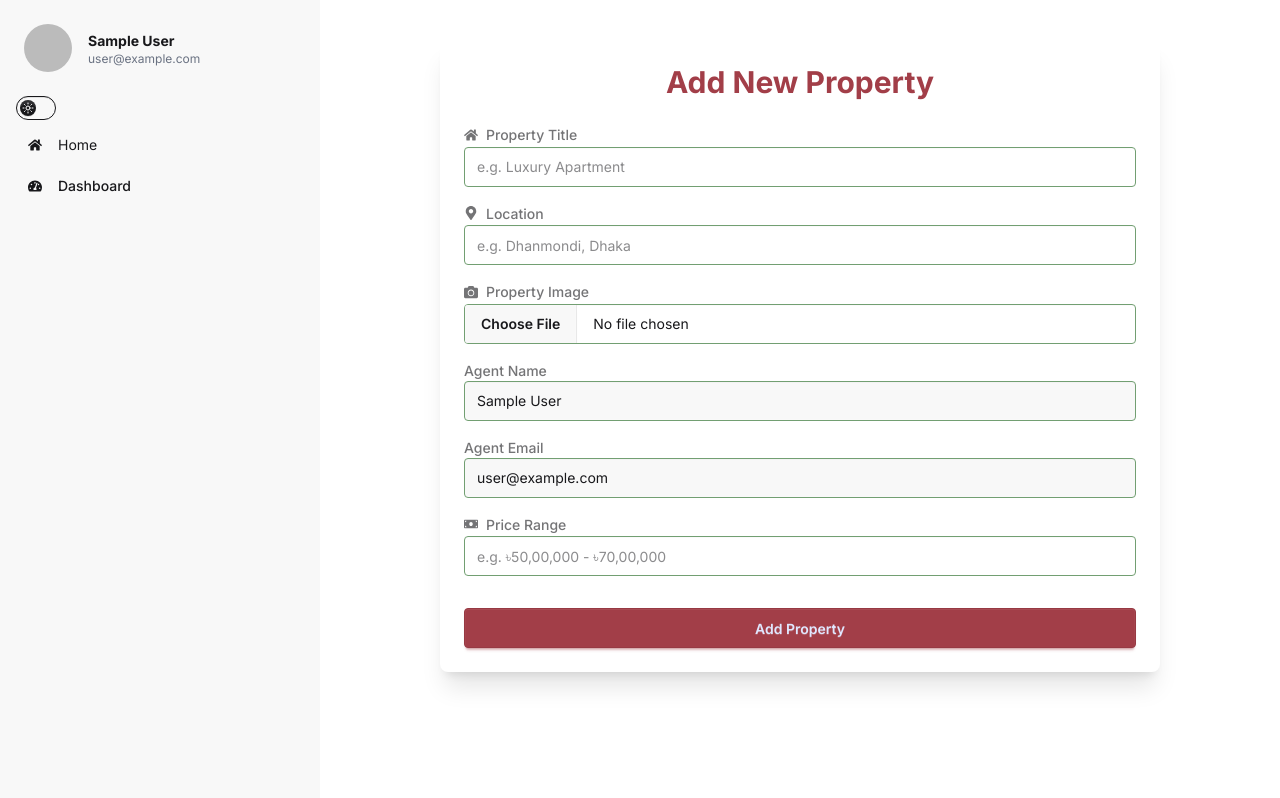
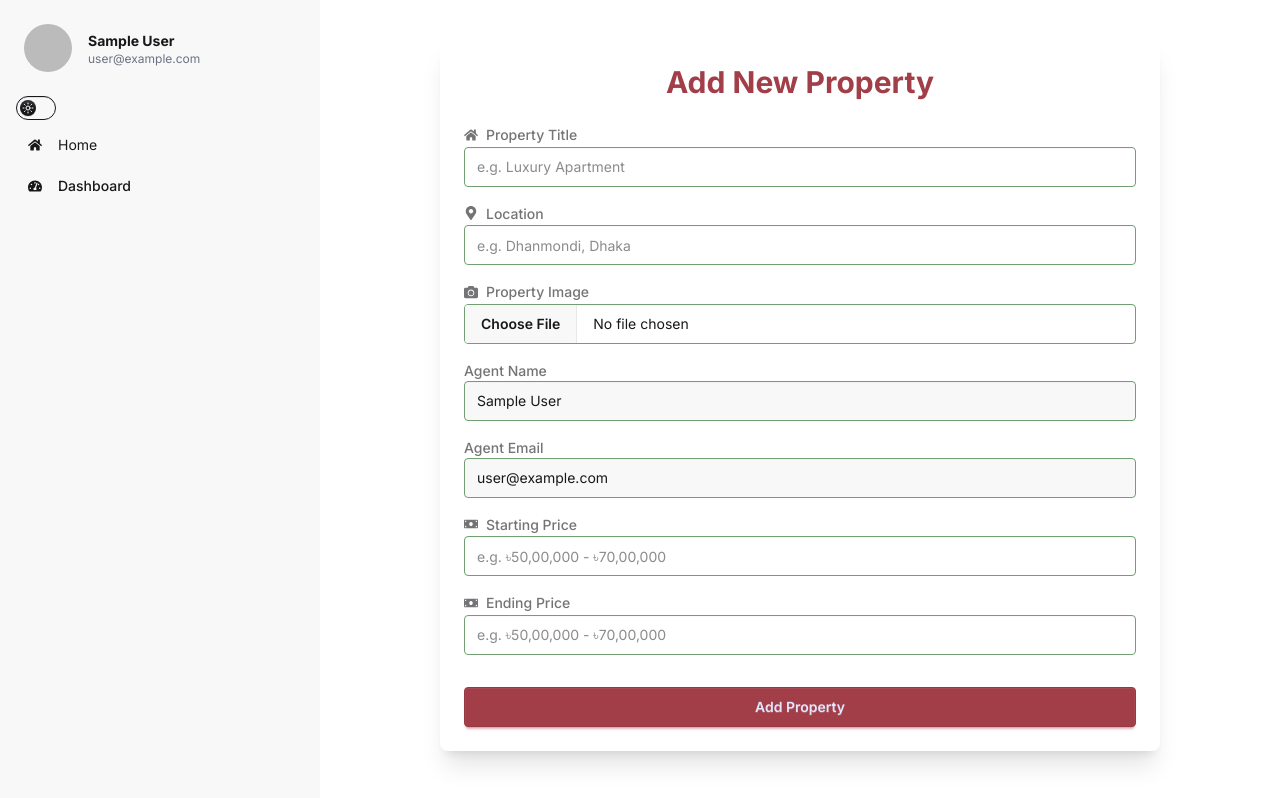
Before and after one commit to Obydullah001/TrueNest-Home_project, a React (Vite) app: page /dashboard/add-property in a window 1280 px wide. Built offline with nearby package versions, Linux system fonts and the light colour scheme; no server answers; sample sign-in values are in the browser's storage.

Commit message:
added property add functionality in agent DashBoard

```diff
--- a/src/pages/AgentProperties/AddProperty/AddProperty.jsx
+++ b/src/pages/AgentProperties/AddProperty/AddProperty.jsx
@@ -52,11 +52,14 @@ const AddProperty = () => {
         image: imageUrl,
         agentName: user.displayName,
         agentEmail: user.email,
-        price: data.price,
+        startingPrice: data.startingPrice,
+        endingPrice: data.endingPrice,
         agentId: user.uid,
         status: "available",
         createdAt: new Date(),
       };
+      console.log(newProperty);
+
 
       const response = await axiosSecure.post("/properties", newProperty);
 
@@ -164,16 +167,31 @@ const AddProperty = () => {
             <div>
               <label className="label font-medium">
                 <span className="label-text flex items-center gap-2">
-                  <FaMoneyBill /> Price Range
+                  <FaMoneyBill /> Starting Price
                 </span>
               </label>
               <input
-                {...register("price", { required: true })}
+                {...register("startingPrice", { required: true })}
                 type="text"
                 placeholder="e.g. ৳50,00,000 - ৳70,00,000"
                 className="input input-bordered border-secondary w-full"
               />
-              {errors.price && <p className="text-error text-sm mt-1">Price is required</p>}
+              {errors.price && <p className="text-error text-sm mt-1">Start Price is required</p>}
+              {watchPrice && <p className="text-xs text-accent">Live: {watchPrice}</p>}
+            </div>
+            <div>
+              <label className="label font-medium">
+                <span className="label-text flex items-center gap-2">
+                  <FaMoneyBill /> Ending  Price
+                </span>
+              </label>
+              <input
+                {...register("endingPrice", { required: true })}
+                type="text"
+                placeholder="e.g. ৳50,00,000 - ৳70,00,000"
+                className="input input-bordered border-secondary w-full"
+              />
+              {errors.price && <p className="text-error text-sm mt-1">End Price is required</p>}
               {watchPrice && <p className="text-xs text-accent">Live: {watchPrice}</p>}
             </div>
 
```
